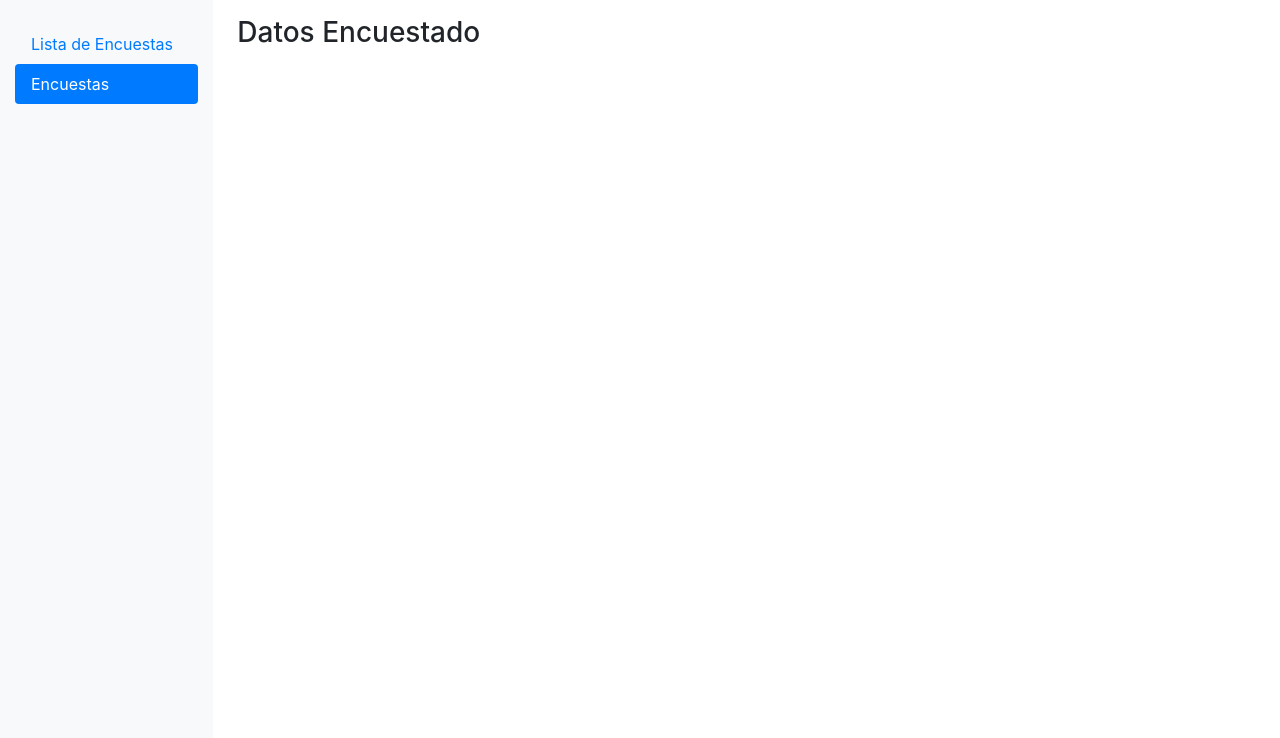
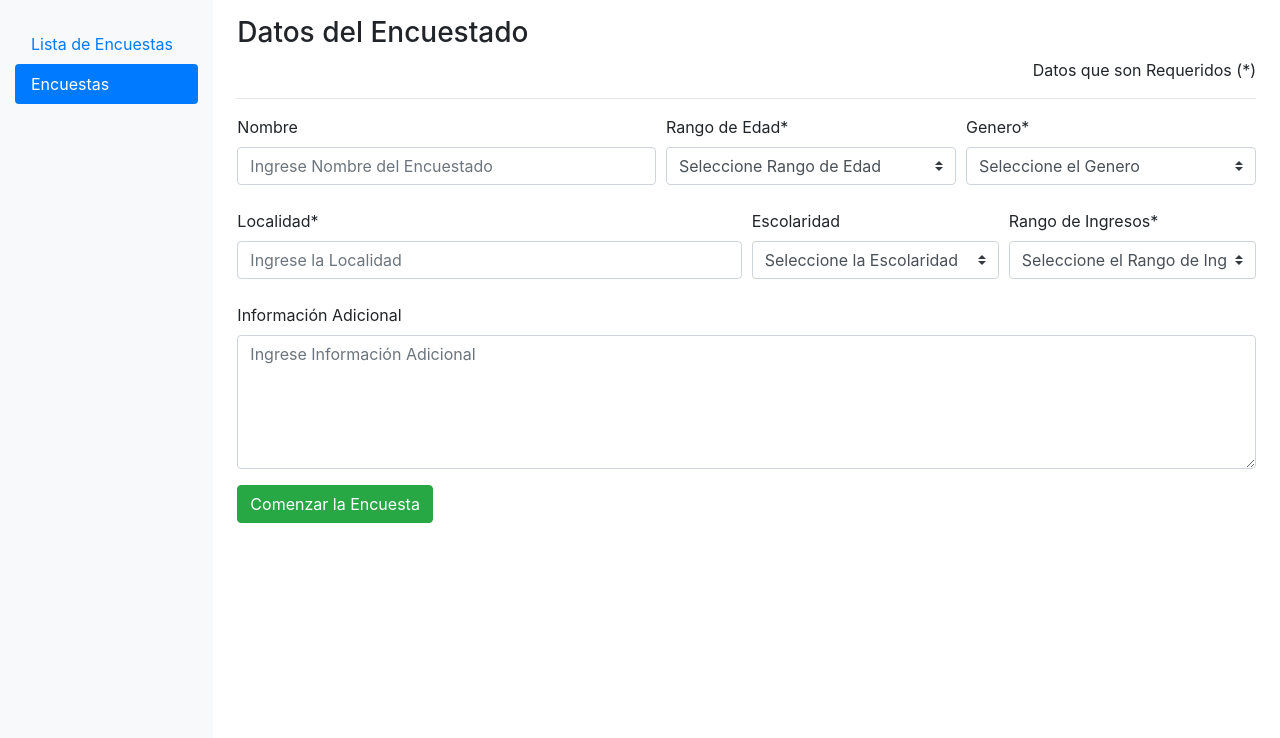
Before and after one commit to SkyllerXBruce/aleph, a CodeIgniter app: page /aleph/index.php/encuestador/create in a window 1280 px wide. Shown: the part 62-800 px from the top of the page. Run offline with CodeIgniter, Linux system fonts and the light colour scheme.

Commit message:
Se creo el Formulario Encuestado

```diff
--- a/application/views/encuestador/create_encuestado.php
+++ b/application/views/encuestador/create_encuestado.php
@@ -1 +1,91 @@
-<h3>Datos Encuestado</h3>
+<!-- Formulario de Datos del Encuestado -->
+<!-- Se agrega el metodo para mandar los datos -->
+<form action="<?= base_url('encuestador/addEncuestado') ?>" method="POST">
+	<!-- Titulo de Datos del Encuestado -->
+	<h3>Datos del Encuestado</h3>
+	<p class="text-right">Datos que son Requeridos (*)</p>
+	<hr>
+	<!-- formamos un grupo de elementos -->
+	<div class="form-group">
+		<!-- Fila de Datos Basicos -->
+    <div class="form-row">
+			<!-- Atributos para el Nombre del Encuestado -->
+      <div class="col-5">
+        <label for="">Nombre</label>
+        <input type="text" name="name" class="form-control" placeholder="Ingrese Nombre del Encuestado" value="<?= set_value('name') ?>">
+				<div class="text-danger"><?= form_error('name') ?></div>
+			</div>
+			<!-- Atributos para el Rango de Edad -->
+      <div class="col">
+        <label for="">Rango de Edad*</label>
+        <!-- Custom Select con las opciones -->
+        <select name="edad" class="custom-select">
+        	<option selected value="">Seleccione Rango de Edad</option>
+					<?php foreach($dataedad as $item): ?>
+						<option <?= set_value('edad') == '<?= $item ?>' ? 'selected' : ''; ?> value="<?= $item ?>"><?= $item ?></option>
+					<?php endforeach; ?>
+        </select>
+				<div class="text-danger"><?= form_error('edad') ?></div>
+			</div>
+			<!-- Atributos para el Genero -->
+			<div class="col">
+				<label for="">Genero*</label>
+				<!-- Custom Select con las opciones -->
+        <select name="gen" class="custom-select">
+        	<option selected value="">Seleccione el Genero</option>
+        	<option <?= set_value('gen') == 'Femenino' ? 'selected' : ''; ?> value="Femenino">Femenino</option>
+        	<option <?= set_value('gen') == 'Masculino' ? 'selected' : ''; ?> value="Masculino">Masculino</option>
+          <option <?= set_value('gen') == 'Indefinido' ? 'selected' : ''; ?> value="Indefinido">Indefinido</option>
+        </select>
+				<div class="text-danger"><?= form_error('gen') ?></div>
+			</div>
+		</div>
+		<br>
+		<!-- Fila de Datos de la Informacion Especializada -->
+		<div class="form-row">
+			<!-- Atributos para la Localidad -->
+      <div class="col-6">
+        <label for="">Localidad*</label>
+        <input type="text" name="local" class="form-control" placeholder="Ingrese la Localidad" value="<?= set_value('local') ?>">
+				<div class="text-danger"><?= form_error('local') ?></div>
+  		</div>
+			<!-- Atributos para el Genero -->
+			<div class="col">
+				<label for="">Escolaridad</label>
+				<!-- Custom Select con las opciones -->
+        <select name="school" class="custom-select">
+        	<option selected value="">Seleccione la Escolaridad</option>
+					<?php foreach($dataschool as $item): ?>
+    				<option <?= set_value('school') == '<?= $item ?>' ? 'selected' : ''; ?> value="<?= $item ?>"><?= $item ?></option>
+					<?php endforeach; ?>
+        </select>
+				<div class="text-danger"><?= form_error('school') ?></div>
+			</div>
+			<!-- Atributos para el Genero -->
+			<div class="col">
+				<label for="">Rango de Ingresos*</label>
+				<!-- Custom Select con las opciones -->
+        <select name="money" class="custom-select">
+        	<option selected value="">Seleccione el Rango de Ingresos</option>
+					<?php foreach($datamoney as $item): ?>
+    				<option <?= set_value('money') == '<?= $item ?>' ? 'selected' : ''; ?> value="<?= $item ?>"><?= $item ?></option>
+					<?php endforeach; ?>
+        </select>
+				<div class="text-danger"><?= form_error('money') ?></div>
+			</div>
+		</div>
+		<br>
+		<div class="form-row">
+			<!-- Atributos para Información Adicional -->
+			<div class="col">
+				<label for="">Información Adicional</label>
+				<textarea class="form-control" name='adicional' rows="5" placeholder="Ingrese Información Adicional" value="<?= set_value('adicional') ?>"></textarea>
+				<div class="text-danger"><?= form_error('adicional') ?></div>
+			</div>
+		</div>
+	</div>
+	<!-- Boton para el Agregar Todos los Datos -->
+  <div class="form-group">
+    <input type="submit" class="btn btn-success" value="Comenzar la Encuesta">
+  </div>
+</form>
```
